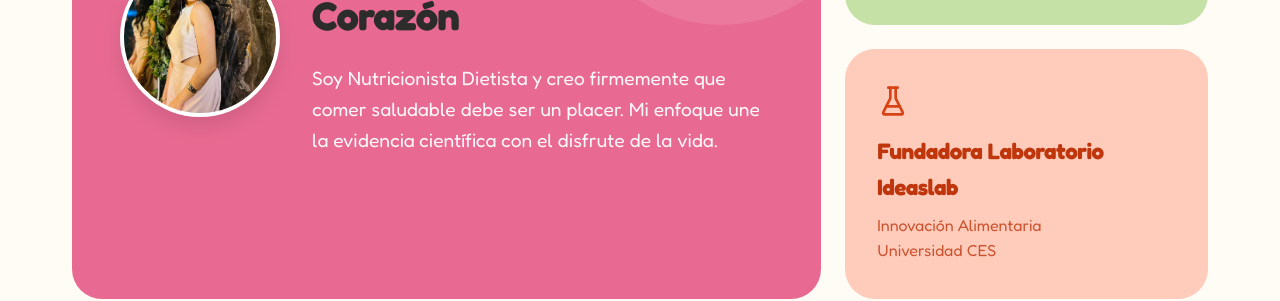
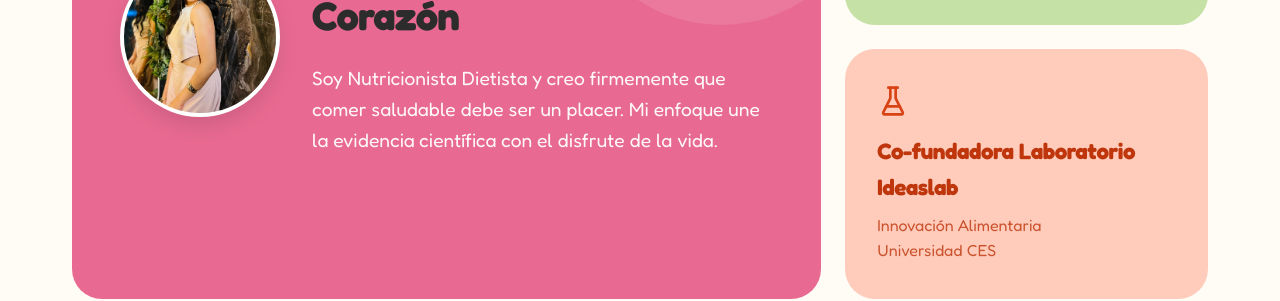
Before and after one commit to AranzalesO/nutrinuelita, a Next.js app: page / in a window 1280 px wide. Shown: the part 1360-1661 px from the top of the page. Built offline with nearby package versions, Linux system fonts and the light colour scheme.

Commit message:
fix(about): Fix copies and images

```diff
--- a/app/components/About.js
+++ b/app/components/About.js
@@ -264,7 +264,7 @@ export default function About() {
                 }}
             >
                 <FlaskConical size={32} color="#D84315" style={{ marginBottom: '1rem' }} />
-                <h4 style={{ fontSize: '1.4rem', margin: 0, color: '#BF360C' }}>Fundadora Laboratorio Ideaslab</h4>
+                <h4 style={{ fontSize: '1.4rem', margin: 0, color: '#BF360C' }}>Co-fundadora Laboratorio Ideaslab</h4>
                 <p style={{ opacity: 0.8, marginTop: '0.5rem', color: '#BF360C' }}>Innovación Alimentaria<br/>Universidad CES</p>
             </FloatingImageCard>
 
```
